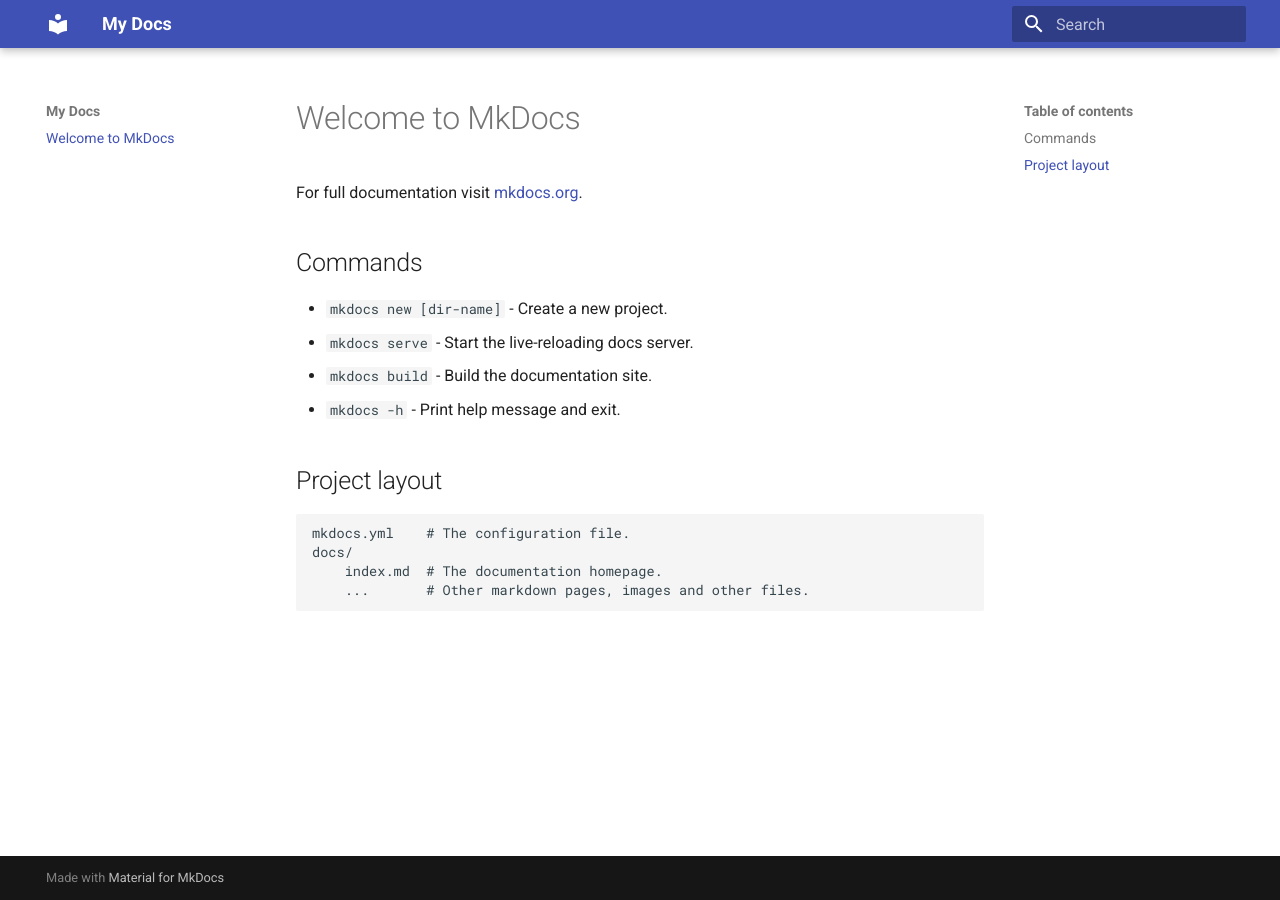
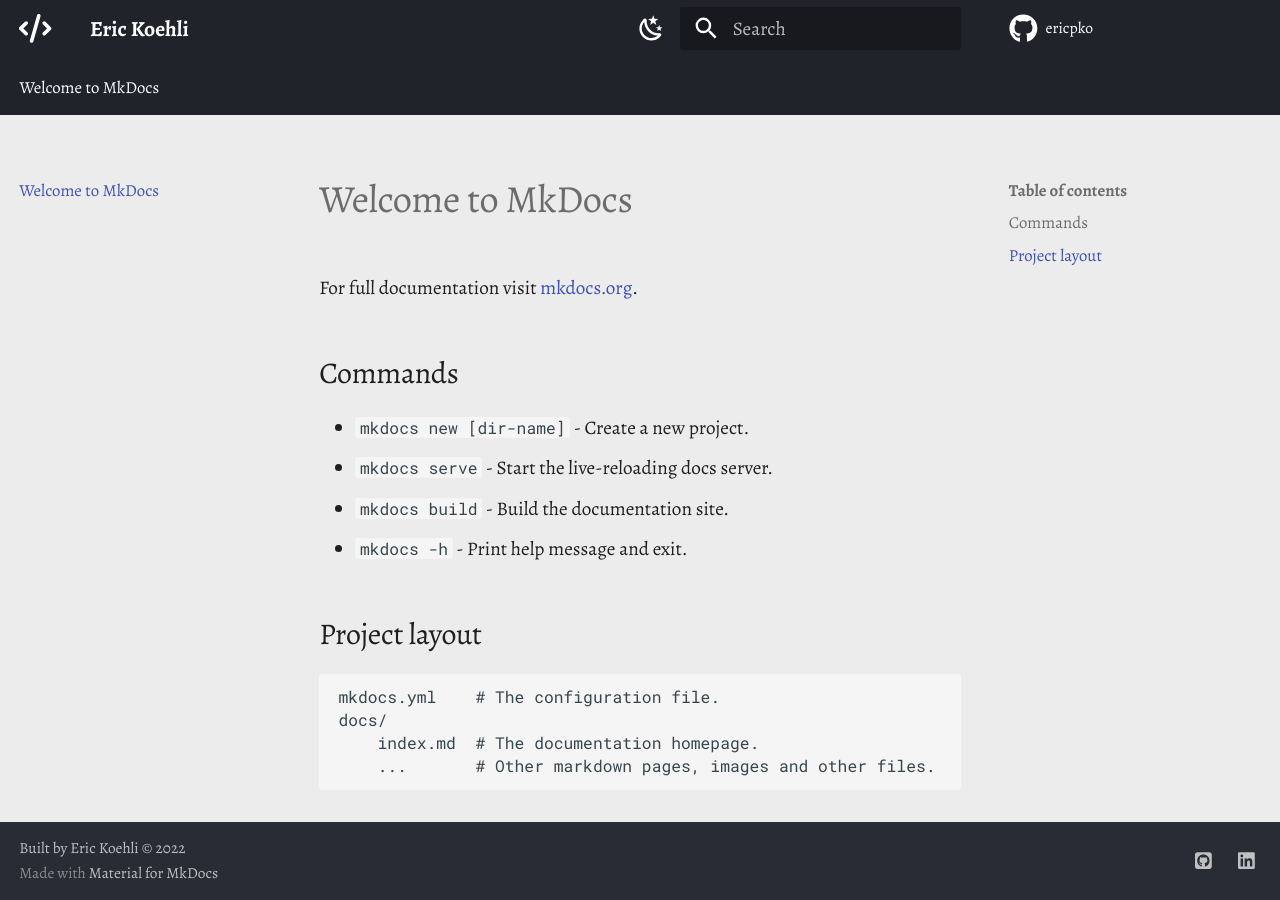
Before and after one commit to ericpko/ericpko.github.io, an MkDocs documentation site: the page built from docs/index.md, in a window 1280 px wide. Built offline with MkDocs 1.6.1 and Material for MkDocs 9.7.7, drawn with Linux system fonts in a browser that asks for light colours.

Commit message:
updating site settings, fonts, theme, etc.

```diff
--- /dev/null
+++ b/docs/stylesheets/extra.css
@@ -0,0 +1,19 @@
+[data-md-color-scheme="carbon"] {
+  --md-default-bg-color: #ececec;
+
+  --md-primary-fg-color:        #20232a;
+  --md-primary-fg-color--light: #282c34;
+  --md-primary-fg-color--dark:  #18191f;
+
+  --md-footer-bg-color--dark:   #282c34;
+}
+
+@font-face {
+  font-family: 'Alegreya';
+  src: url('https://fonts.googleapis.com/css2?family=Alegreya:ital,wght@0,400;0,500;0,600;0,700;0,800;0,900;1,400;1,500;1,600;1,700;1,800;1,900&display=swap');
+}
+
+/* Comment below out if not using Alegreya font */
+:root {
+  font-size: x-large;
+}
--- a/mkdocs.yml
+++ b/mkdocs.yml
@@ -1,3 +1,84 @@
-site_name: My Docs
+# Project information
+site_name: Eric Koehli
+site_description: Eric Koehli's personal portfolio website.
+site_author: Eric Koehli
+site_url: https://ericpko.github.io
+
+# Repository
+# repo_name: ericpko/ericpko.github.io
+# repo_url: https://github.com/ericpko/ericpko.github.io
+repo_name: ericpko
+repo_url: https://github.com/ericpko
+edit_uri: ericpko.github.io/edit/main/docs/
+
+# Copyright
+copyright: Built by <a href="http://github.com/ericpko">Eric Koehli</a> &copy; 2022
+
+# Configuration
 theme:
   name: material
+  language: en
+  favicon: assets/favicon.png
+  font:
+    text: Alegreya
+    # text: Noto Sans
+    # text: Roboto
+    code: Roboto Mono
+  icon:
+    logo: fontawesome/solid/code
+    repo: fontawesome/brands/github
+  features:
+    - header.autohide
+    - navigation.tabs
+    # - navigation.expand    # has all sidebars expanded when opened
+    - navigation.top
+    - search.highlight
+    - search.suggest
+  palette:
+    # Dark mode
+    - media: "(prefers-color-scheme: dark)"
+      scheme: slate
+      primary: light blue
+      accent: yellow
+      toggle:
+        icon: material/weather-sunny
+        name: Switch to light mode
+    # Light theme
+    - media: "(prefers-color-scheme: light)"
+      scheme: carbon
+      primary: indigo
+      accent: red
+      toggle:
+        icon: material/weather-night
+        name: Switch to dark mode
+
+# Footer
+extra:
+   social:
+      - icon: fontawesome/brands/github-square
+        link: https://github.com/ericpko
+      - icon: fontawesome/brands/linkedin
+        link: https://www.linkedin.com/in/erickoehli
+      # - icon: material/book-open-page-variant
+      #   link: https://ericpko.github.io
+
+extra_css:
+  - stylesheets/extra.css
+
+# Markdown extensions
+markdown_extensions:
+  - admonition
+  - pymdownx.details    # https://facelessuser.github.io/pymdown-extensions/extensions/details/
+  # Used for images: https://squidfunk.github.io/mkdocs-material/reference/images/
+  - attr_list
+  - def_list
+  - meta
+  # Sidebar
+  - toc:
+      permalink: true
+
+# Plugins
+plugins:
+  - search:
+      lang:
+      - en
```
Also changed, not shown: docs/assets/favicon.png (added).
